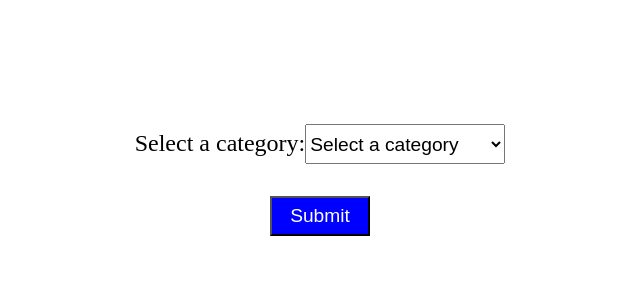
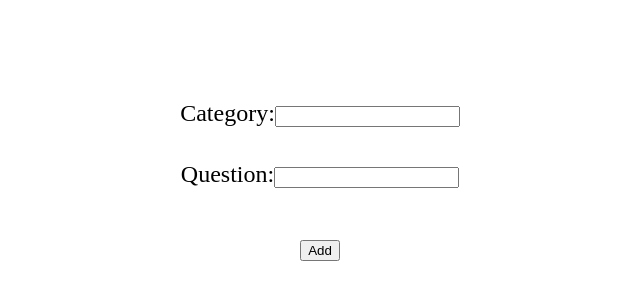
Before and after one commit to Mundurujoana/medical-questions-category-project, a React (Create React App) app: page / in a window 1280 px wide. Shown: the part 228-528 px from the top of the page, without its empty margins (320-960 px from the left). Built offline with nearby package versions, Linux system fonts and the light colour scheme.

Commit message:
Fix conflict

```diff
--- a/src/App.js
+++ b/src/App.js
@@ -1,12 +1,15 @@
-
-import Main from './components/Main';
+import './App.css';
+import Forms from './Forms';
+import Main from "./components/Main";
 
 
 function App() {
     return (
 
     <div className="App">
-     <Main />
+     {/* <Main /> */}
+     <Forms />
+
     </div>
   )
 }
--- /dev/null
+++ b/src/Forms.js
@@ -0,0 +1,36 @@
+import React, { useState } from 'react';
+
+function Forms() {
+  const [categories, setCategories] = useState([]);
+  const [newCategory, setNewCategory] = useState('');
+  const [newQuestion, setNewQuestion] = useState('');
+//   const [newAnswer, setNewAnswer] = useState('');
+  const handleSubmit = (e) => {
+    e.preventDefault();
+    setCategories([...categories, { name: newCategory, questions: [{ text: newQuestion }] }]);
+    setNewCategory('');
+    setNewQuestion('');
+    // setNewAnswer('');
+  }
+  return (
+    <form onSubmit={handleSubmit}>
+      <label>
+        Category:
+        <input type="text" value={newCategory} onChange={e => setNewCategory(e.target.value)} />
+      </label>
+      <br />
+      <label>
+        Question:
+        <input type="text" value={newQuestion} onChange={e => setNewQuestion(e.target.value)} />
+      </label>
+      <br />
+      {/* <label>
+        Answer:
+        <input type="text" value={newAnswer} onChange={e => setNewAnswer(e.target.value)} />
+      </label> */}
+      <br />
+      <button type="submit">Add</button>
+    </form>
+  );
+}
+export default Forms;
```
